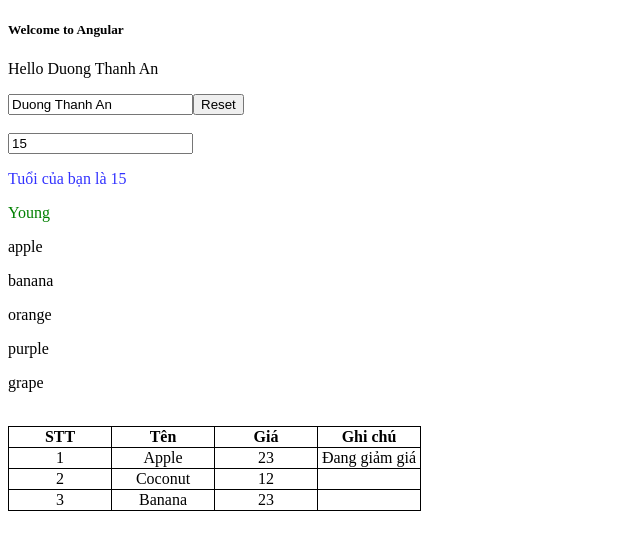
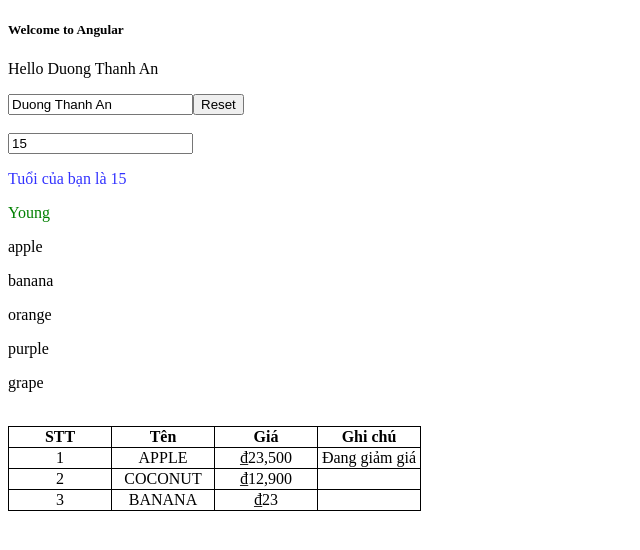
Before and after one commit to dtadev/Angular-bk, an Angular app: page / in a window 1280 px wide. Shown: the top 550 px of the page, without its empty margins (0-640 px from the left). Built offline with nearby package versions, Linux system fonts and the light colour scheme.

Commit message:
learn bai15

```diff
--- a/src/app/home/home.component.html
+++ b/src/app/home/home.component.html
@@ -32,9 +32,9 @@
 
         <tr *ngFor=" let trai of traiCay2; let i = index">
             <td class="">{{i + 1}}</td>
-            <td>{{trai.ten}}</td>
+            <td>{{trai.ten | uppercase}}</td>
             <td>
-                <span [ngClass]="{'so-am' : trai.gia < 0 }">{{trai.gia}}</span>
+                <span [ngClass]="{'so-am' : trai.gia < 0 }">{{trai.gia | currency:'VND':'symbol':'.0'}}</span>
             </td>
             <td>
                 <span *ngIf="trai.haGia">Đang giảm giá</span>
--- a/src/app/home/home.component.ts
+++ b/src/app/home/home.component.ts
@@ -13,13 +13,13 @@ export class HomeComponent implements OnInit {
   public traiCay = ['apple','banana','orange','purple', 'grape'];
   public traiCay2 = [{
     ten: 'Apple',
-    gia: 23,
-    giaKhuyenMai: 20,
+    gia: 23500,
+    giaKhuyenMai: 20000,
     haGia: true
   },{
     ten: 'Coconut',
-    gia: 12,
-    giaKhuyenMai: 12,
+    gia: 12900,
+    giaKhuyenMai: 10900,
     haGia: false
   },{
     ten: 'Banana',
@@ -32,8 +32,6 @@ export class HomeComponent implements OnInit {
     console.log(`traiCay = `,this.traiCay);
   }
 
-
-
   public resetName() :void{
     this.name = '';
   }
```
